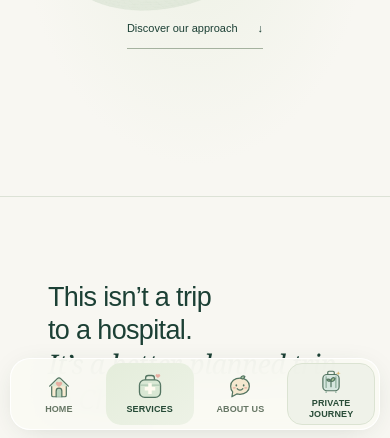
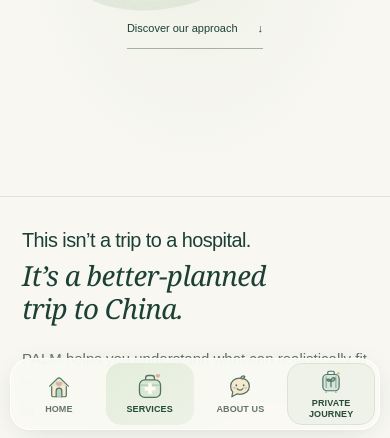
Before and after one commit to yu9089484-wq/palm-official-website, a website: page web/index.html in a window 390 px wide. Shown: the part 406-844 px from the top of the page. Drawn offline with Linux system fonts and the light colour scheme.

Commit message:
Fix mobile statement padding and improve heading composition

```diff
--- a/SOURCE-MANIFEST.json
+++ b/SOURCE-MANIFEST.json
@@ -261,8 +261,8 @@
   },
   {
     "path": "web/editorial-refinement.css",
-    "bytes": 3623,
-    "sha256": "3695b70b2df36f45586937a7a7ebb1c4b5a4a7573b175bece57bd957a9b91707"
+    "bytes": 4305,
+    "sha256": "a88871ef0984579025be6dbcd7b9b3bbbc786cc96e5c8c233fd2a4229955fd87"
   },
   {
     "path": "web/english-copy.js",
--- a/web/editorial-refinement.css
+++ b/web/editorial-refinement.css
@@ -70,11 +70,6 @@ h2, .needs-section .needs-heading h2 {
   .hero-tagline em {  margin-top:3px; }
   .quiet-link { margin-top:27px;  }
   #about.statement { padding:42px 24px 38px; row-gap:27px; }
-  .statement h2, .needs-section .needs-heading h2, .coordination h2,
-
-
-
-
   .coordination, .services, .costs, .needs-section, .privacy-section { padding:42px 24px; }
   #about .journey-cards { gap:12px; }
   #about .journey-card, #about .journey-card.featured { padding:20px; row-gap:9px; border-radius:20px; }
@@ -94,3 +89,23 @@ h2, .needs-section .needs-heading h2 {
   .mobile-tabbar { background:rgba(250,250,244,.93); border-color:rgba(255,255,255,.95); box-shadow:0 5px 30px -12px rgba(38,66,46,.26); }
 
 }
+
+/* Keep the opening statement compact, with an intro and a clear focal line. */
+@media (max-width:680px) {
+  #about.statement { padding:30px 22px 34px; row-gap:21px; }
+  #about #statement-title {
+    width:100%; max-width:none; min-width:0; height:auto;
+    padding:0; margin:0;
+    font-size:clamp(19px,5.1vw,23px); font-weight:400;
+    line-height:1.35; letter-spacing:-.55px; text-wrap:pretty;
+  }
+  #about #statement-title > br { display:none; }
+  #about #statement-title > em {
+    display:block; margin-top:6px;
+    font-size:clamp(26px,7.1vw,31px); line-height:1.18;
+    letter-spacing:-.65px; text-wrap:balance;
+  }
+  #about .statement-copy > .body-copy:not(.zh) {
+    width:100%; max-width:none; margin:0; font-size:15px; line-height:1.7;
+  }
+}
```
